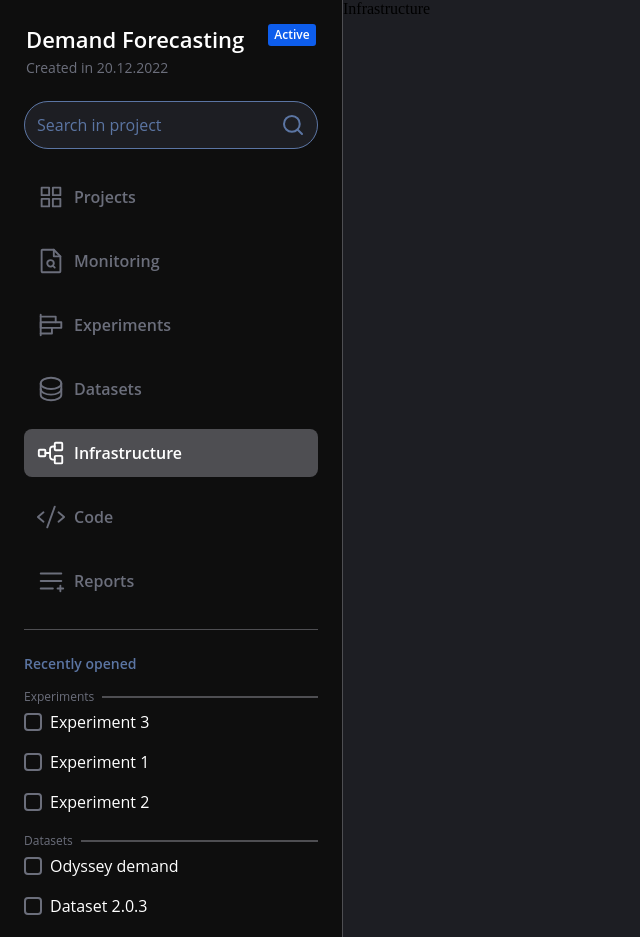
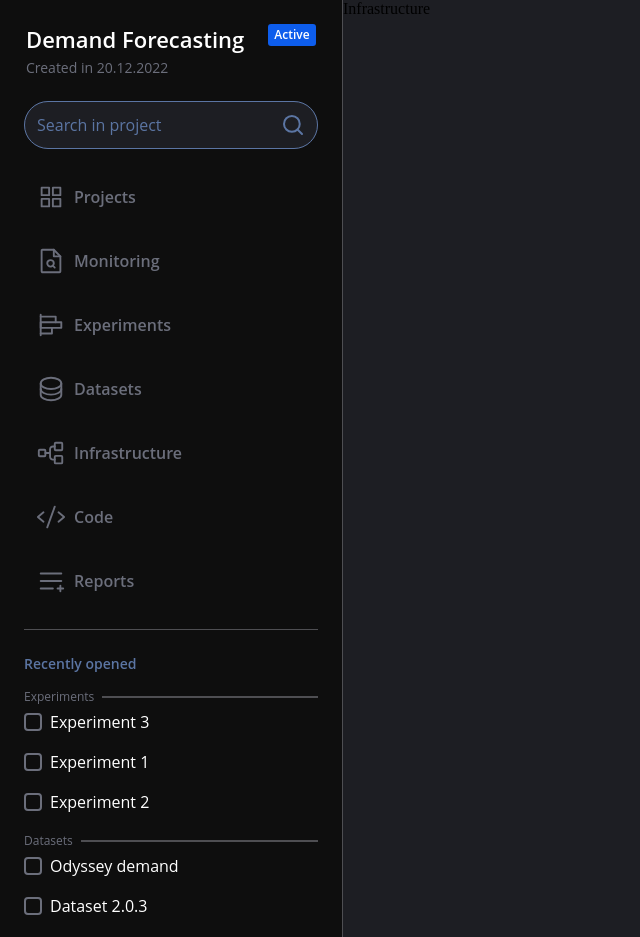
Before and after one commit to machete325/core-project, a React (Create React App) app: page /project/1/infrastructure in a window 1280 px wide. Shown: the whole page, without its empty margins (0-640 px from the left). Built offline with nearby package versions, Linux system fonts and the light colour scheme.

Commit message:
Changed default path

```diff
--- a/src/Pages/Project/ProjectContainer.tsx
+++ b/src/Pages/Project/ProjectContainer.tsx
@@ -108,7 +108,7 @@ function ProjectContainer() {
 
   const checkLinkPath = (linkPath: string) => {
     const memoCheckLinkPath = useMemo(
-      () => checkPath(linkPath, pathname, '/project/', 'overview', 1),
+      () => checkPath(linkPath, pathname, '/project/', 'overview', 'SalesPredictionKaggle'),
       [linkPath, pathname],
     );
     return memoCheckLinkPath;
```
